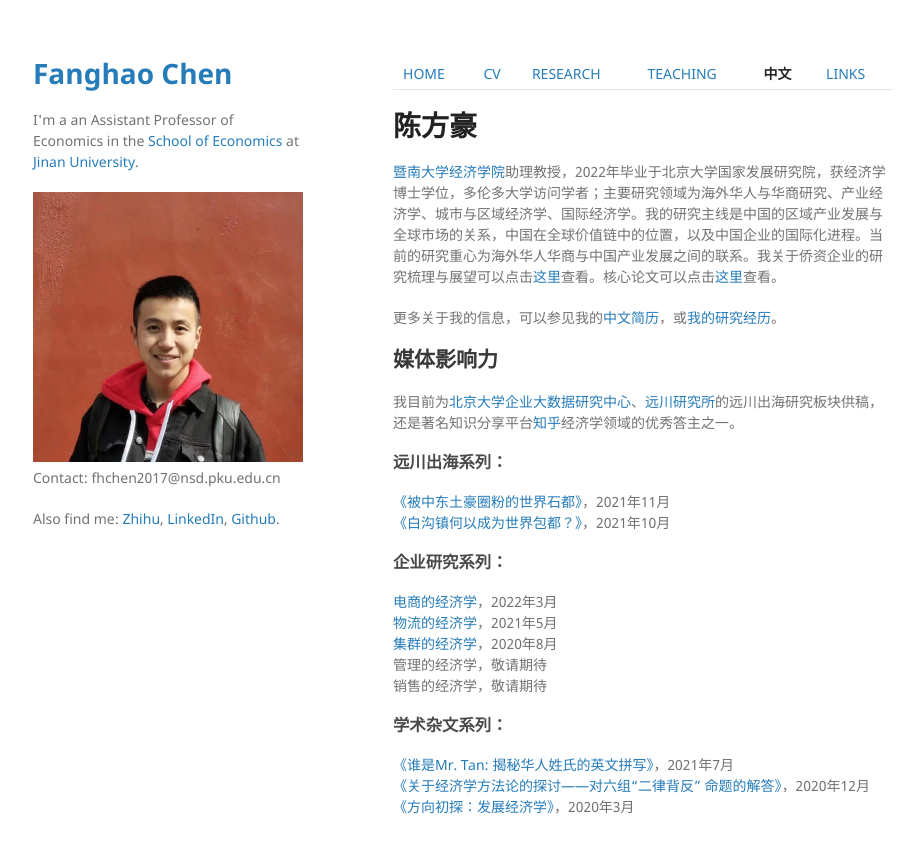
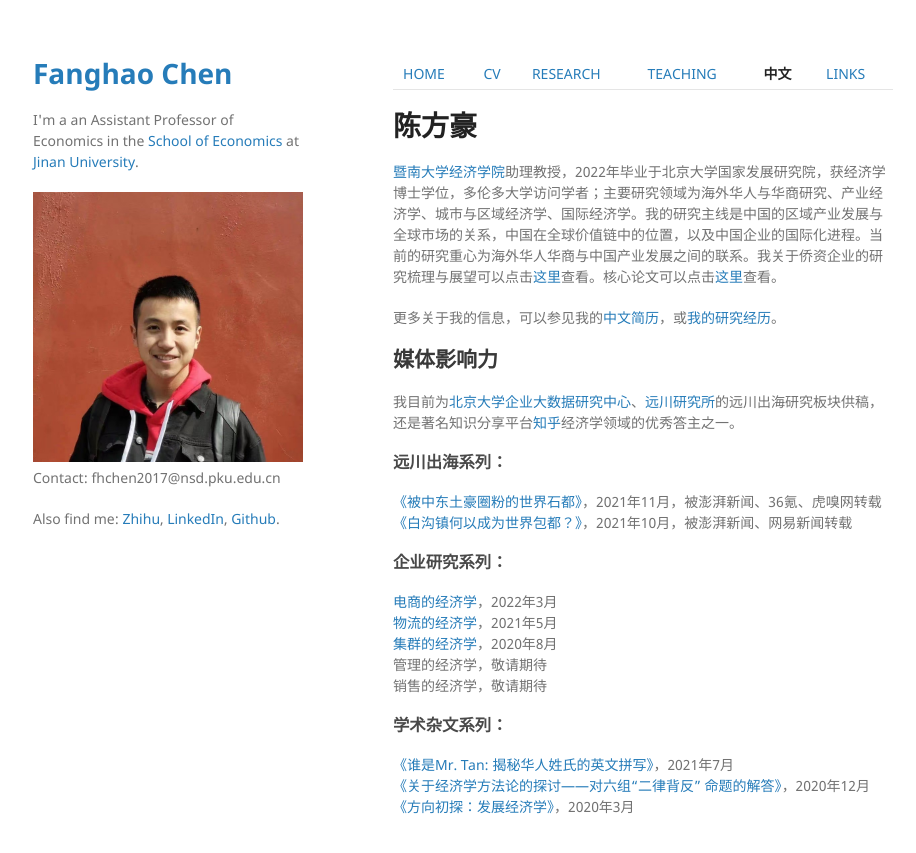
Before and after one commit to FanghaoChen/homepage, a Jekyll site: the page built from chinesepage.md, in a window 1280 px wide. Shown: the top 853 px of the page, without its empty margins (177-1093 px from the left). Built offline with Jekyll 4.4.1, drawn with Linux system fonts in a browser that asks for light colours; our own code applies the rules of GitHub Pages for plain Markdown files.

Commit message:
Update chinesepage.md

```diff
--- a/chinesepage.md
+++ b/chinesepage.md
@@ -11,8 +11,8 @@
 我目前为[北京大学企业大数据研究中心](https://www.cer.pku.edu.cn/)、[远川研究所](https://stream-capital.com/)的远川出海研究板块供稿，还是著名知识分享平台[知乎](https://www.zhihu.com/people/hongo-chin)经济学领域的优秀答主之一。
 
 ### 远川出海系列：<br/>
-[《被中东土豪圈粉的世界石都》](https://mp.weixin.qq.com/s?__biz=MzkzMTAyOTU3Nw==&mid=2247489455&idx=1&sn=4c3c71002cf900a43247b081f6fd6526&chksm=c2706089f507e99fe98f530b2cc87c3a2461b6c9e90aa77e108e42b138561f3f56ee8a9fb38a&mpshare=1&scene=2&srcid=1127iTPFctEMJkf4I8FkZG5c&sharer_sharetime=1638023245653&sharer_shareid=009d752390d3ca9d149b0d31038375f0#rd)，2021年11月 <br/>
-[《白沟镇何以成为世界包都？》](https://mp.weixin.qq.com/s?__biz=MzIwMDY2NTgwMA==&mid=2247496921&idx=2&sn=21814aafcddff29e9559c51492f0b2d5&chksm=96fb0b7ea18c8268550c36ee750add523b15bdf443f57d6fd045e29ec6a63e11858a6dbad589&mpshare=1&scene=24&srcid=0929OR5EATf5H2gTLREzsDlD&sharer_sharetime=1632905192849&sharer_shareid=009d752390d3ca9d149b0d31038375f0#rd)，2021年10月 <br/>
+[《被中东土豪圈粉的世界石都》](https://mp.weixin.qq.com/s?__biz=MzkzMTAyOTU3Nw==&mid=2247489455&idx=1&sn=4c3c71002cf900a43247b081f6fd6526&chksm=c2706089f507e99fe98f530b2cc87c3a2461b6c9e90aa77e108e42b138561f3f56ee8a9fb38a&mpshare=1&scene=2&srcid=1127iTPFctEMJkf4I8FkZG5c&sharer_sharetime=1638023245653&sharer_shareid=009d752390d3ca9d149b0d31038375f0#rd)，2021年11月，被澎湃新闻、36氪、虎嗅网转载 <br/>
+[《白沟镇何以成为世界包都？》](https://mp.weixin.qq.com/s?__biz=MzIwMDY2NTgwMA==&mid=2247496921&idx=2&sn=21814aafcddff29e9559c51492f0b2d5&chksm=96fb0b7ea18c8268550c36ee750add523b15bdf443f57d6fd045e29ec6a63e11858a6dbad589&mpshare=1&scene=24&srcid=0929OR5EATf5H2gTLREzsDlD&sharer_sharetime=1632905192849&sharer_shareid=009d752390d3ca9d149b0d31038375f0#rd)，2021年10月，被澎湃新闻、网易新闻转载 <br/>
 
 ### 企业研究系列：<br/>
 [电商的经济学](https://mp.weixin.qq.com/s?__biz=MzI4MzQwMDI4Ng==&mid=2247490116&idx=1&sn=5bc464b13ffed3a68285a155a562a764&chksm=eb8a1b75dcfd9263407f9ebb5248f3164fe17bc3b89e28ddcbaca353a1ae44202784d2efb1ea&mpshare=1&scene=24&srcid=0309Sk4zKtZu7hgVsugAi8xK&sharer_sharetime=1651066064755&sharer_shareid=eaef236f07a6645df468cecedd3d539d#rd)，2022年3月 <br/>
```
